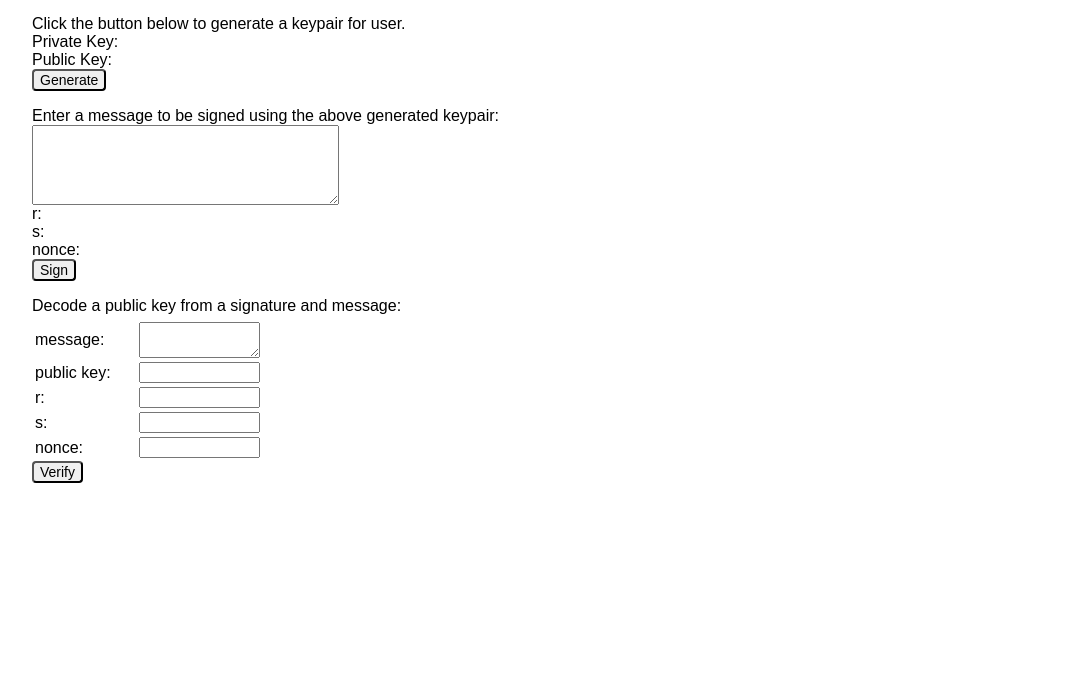
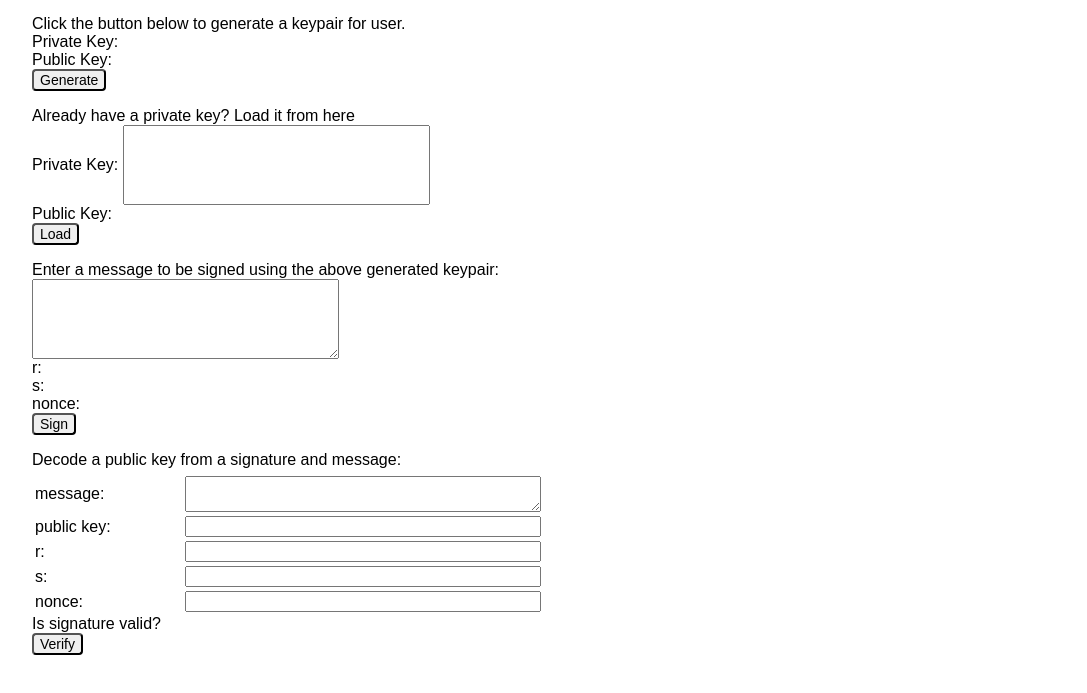
Before and after one commit to vishvaultbank/ecdsa-browser, a website: page index.html in a window 1280 px wide. Shown: the part 61-754 px from the top of the page, without its empty margins (96-1183 px from the left). Drawn offline with Linux system fonts and the light colour scheme.

Commit message:
load private key fn added

```diff
--- a/index.html
+++ b/index.html
@@ -30,6 +30,8 @@
 
     #publicKey,
     #privateKey,
+    #_privateKey,
+    #_publicKey,
     #r,
     #s,
     #nonce {
@@ -37,15 +39,23 @@
         overflow: hidden;
     }
 
-    input, textarea {
+    #signingMessage,
+    #_privateKey {
         width: 30%;
         height: 10%;
+    }
+
+    #verifySignMessage,
+    #_pubKey,
+    #_r,
+    #_s,
+    #_nonce  {
+        width: 100%;
     }
 
     table {
         width: 50%
     }
-
 </style>
 
 <body class="main">
@@ -64,6 +74,20 @@
         <span id="publicKey"></span>
         <br>
         <button onclick="generate()">Generate</button>
+    </div>
+
+    <p></p>
+
+    <div class="load">
+        Already have a private key? Load it from here
+        <br>
+        Private Key:
+        <input id="_privateKey">
+        <br>
+        Public Key:
+        <span id="_publicKey">
+            <br>
+            <button onclick="load()">Load</button>
     </div>
 
     <p></p>
@@ -92,8 +116,8 @@
         <br>
         <table>
             <thead>
-                <td style="width: 100px"></td>
-                <td style="width: 400px"></td>
+                <td></td>
+                <td></td>
             </thead>
             <tr>
                 <td>message:</td>
@@ -116,16 +140,24 @@
                 <td><input id="_nonce"></td>
             </tr>
         </table>
+        Is signature valid?
+        <span id="verified"></span>
+        <br>
         <button onclick="verify()">Verify</button>
     </div>
 </body>
 <script src="bundle.js"></script>
 <script>
+    function load() {
+        const private = document.getElementById("_privateKey").value;
+        const res = helper.getPublicKey(private);
+        document.getElementById("_publicKey").innerHTML = res.publicKey;
+    }
+
     function generate() {
         const res = helper.generate();
         document.getElementById("privateKey").innerHTML = res.privateKey;
         document.getElementById("publicKey").innerHTML = res.publicKey;
-
     }
 
     function sign() {
@@ -143,7 +175,7 @@
         const s = document.getElementById("_s").value;
         const nonce = document.getElementById("_nonce").value;
         const verified = helper.verifySignedMessage(pubKey, msg, nonce, r, s);
-        console.log(verified);
+        document.getElementById("verified").innerHTML = verified;
     }
 </script>
 
```
Also changed, not shown: main.js (+5 -3 lines).
